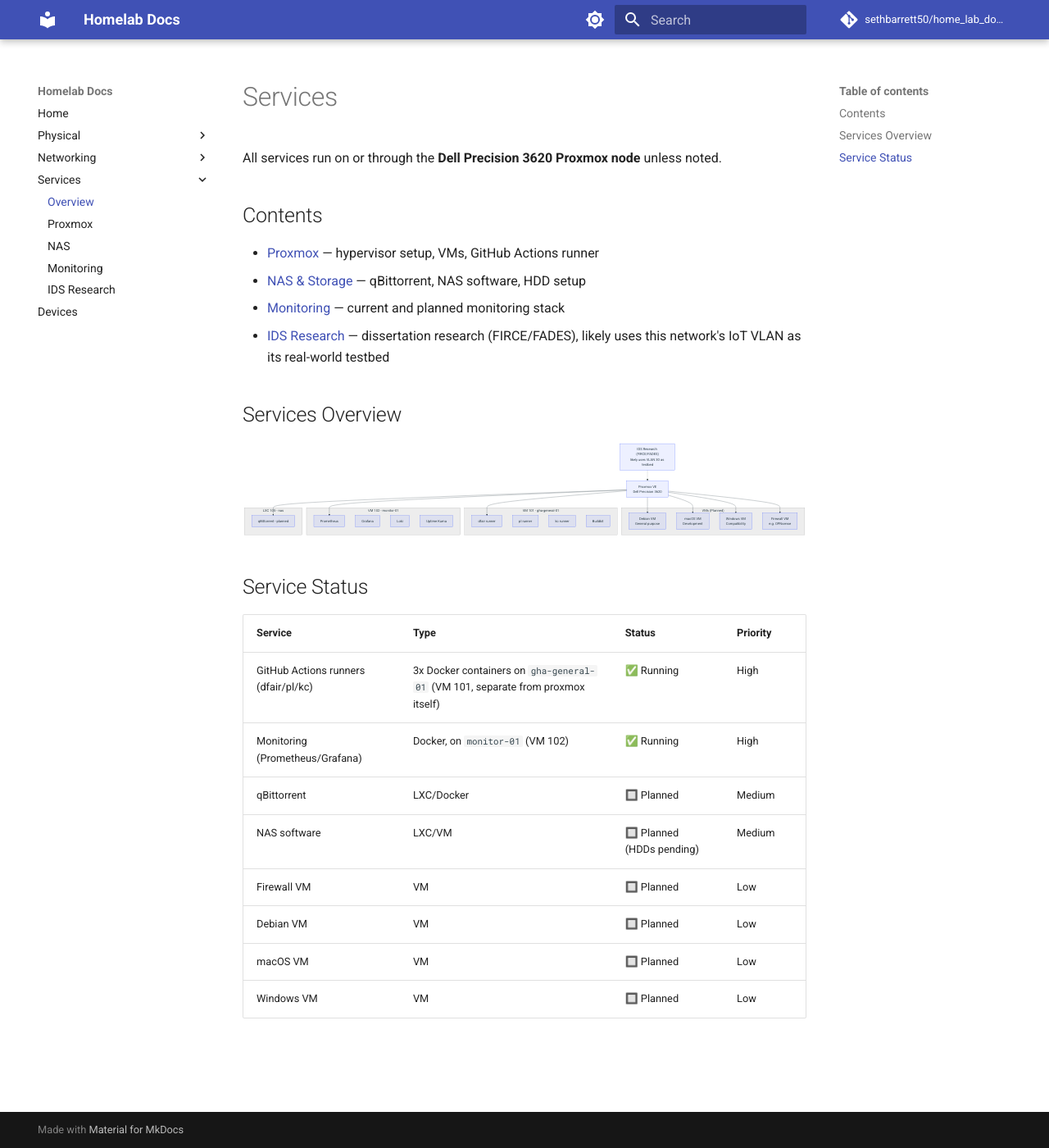
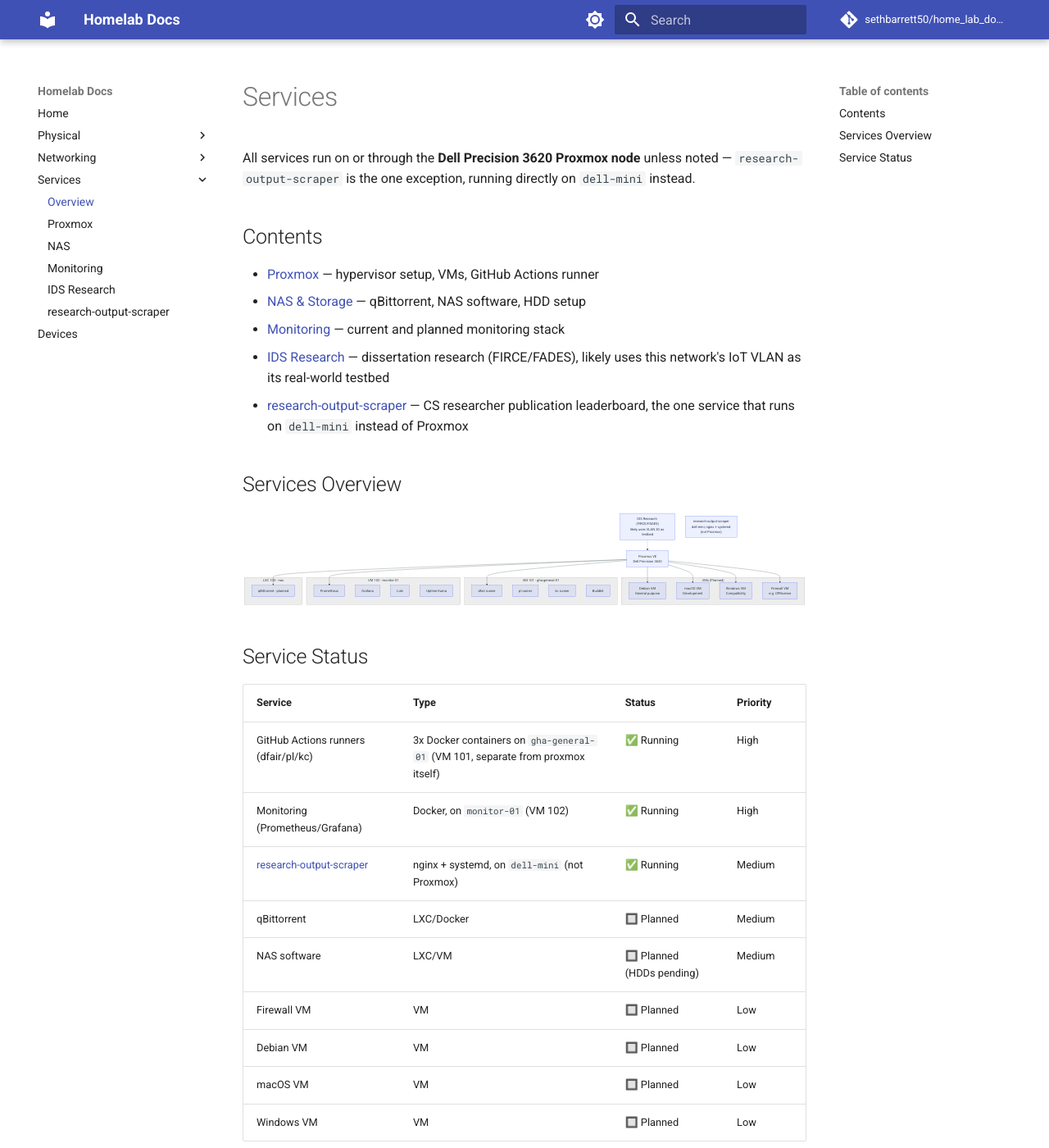
Before and after one commit to sethbarrett50/home_lab_docs, an MkDocs documentation site: the page built from docs/services/README.md, in a window 1280 px wide and 1400 px high. Shown: the whole window at 82% size. Built offline with MkDocs 1.6.1 and Material for MkDocs 9.7.7, drawn with Linux system fonts in a browser that asks for light colours; comment, search, counter and statistics services are not loaded.

Commit message:
docs: add research-output-scraper service page
Full write-up for the one service that runs on dell-mini instead of the
Proxmox node: architecture (nginx + systemd + cron, same pattern as the
repo's own docs/deploy.md), network/firewall reachability, and the real
deploy gotchas hit standing it up (nginx try_files root-404 bug, rosc's
home-dir permissions, the read-only deploy key). Wires it into
services/README.md's contents/diagram/status table and mkdocs.yml's nav.

Also ignores the private repo URL in .lycheeignore -- lint.yml's
lychee-action has no GITHUB_TOKEN, so it'd otherwise 404 the same way
MDPI/OpenAlex links already needed excluding.

````diff
--- a/docs/services/README.md
+++ b/docs/services/README.md
@@ -1,6 +1,8 @@
 # Services
 
-All services run on or through the **Dell Precision 3620 Proxmox node** unless noted.
+All services run on or through the **Dell Precision 3620 Proxmox node**
+unless noted — `research-output-scraper` is the one exception, running
+directly on `dell-mini` instead.
 
 ## Contents
 
@@ -9,6 +11,9 @@
 - [Monitoring](monitoring.md) — current and planned monitoring stack
 - [IDS Research](ids-research.md) — dissertation research (FIRCE/FADES),
   likely uses this network's IoT VLAN as its real-world testbed
+- [research-output-scraper](research-output-scraper.md) — CS researcher
+  publication leaderboard, the one service that runs on `dell-mini`
+  instead of Proxmox
 
 ## Services Overview
 
@@ -51,6 +56,8 @@
 
     IDS["IDS Research (FIRCE/FADES)\nlikely uses VLAN 30 as testbed"]
     IDS -.-> PVE
+
+    ROSC["research-output-scraper\ndell-mini, nginx + systemd\n(not Proxmox)"]
 ```
 
 ## Service Status
@@ -59,6 +66,7 @@
 |---|---|---|---|
 | GitHub Actions runners (dfair/pl/kc) | 3x Docker containers on `gha-general-01` (VM 101, separate from proxmox itself) | ✅ Running | High |
 | Monitoring (Prometheus/Grafana) | Docker, on `monitor-01` (VM 102) | ✅ Running | High |
+| [research-output-scraper](research-output-scraper.md) | nginx + systemd, on `dell-mini` (not Proxmox) | ✅ Running | Medium |
 | qBittorrent | LXC/Docker | 🔲 Planned | Medium |
 | NAS software | LXC/VM | 🔲 Planned (HDDs pending) | Medium |
 | Firewall VM | VM | 🔲 Planned | Low |
--- a/mkdocs.yml
+++ b/mkdocs.yml
@@ -48,6 +48,7 @@
       - NAS: services/nas.md
       - Monitoring: services/monitoring.md
       - IDS Research: services/ids-research.md
+      - research-output-scraper: services/research-output-scraper.md
   - Devices: devices/README.md
 
 docs_dir: docs
````
Also changed, not shown: docs/services/research-output-scraper.md (added, +95 -0 lines), 1 other file.
